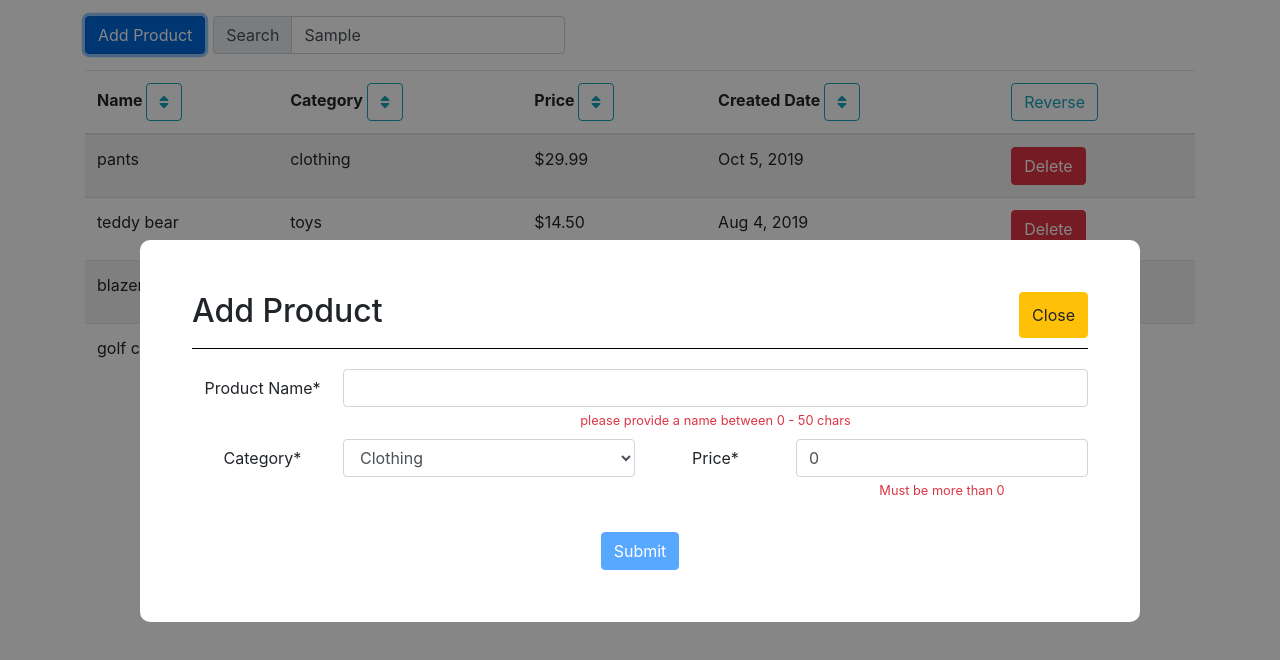
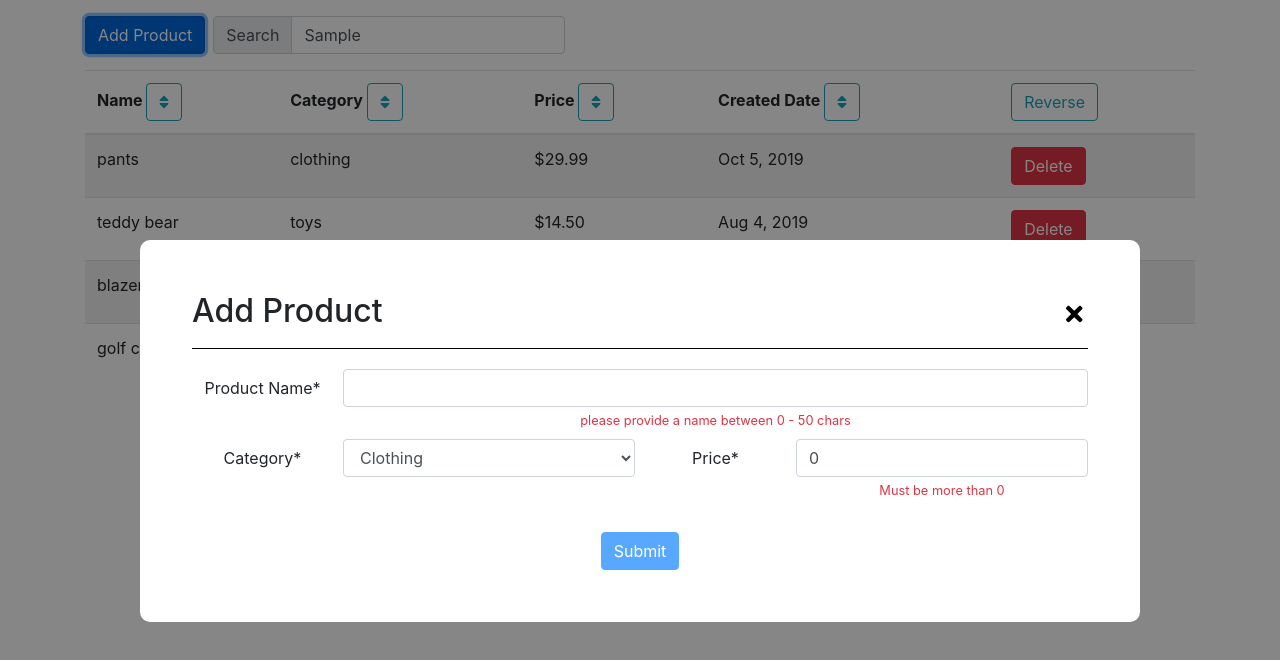
Before and after one commit to DewofyourYouth/products-list-app, a React (Create React App) app: page / in a window 1280 px wide. Both pictures are taken after typing "Sample" into the empty fields and a click on the button "Add Product". Shown: the top 660 px of the page. Built offline with nearby package versions, Linux system fonts and the light colour scheme.

Commit message:
btn styling

```diff
--- a/src/components/AddProduct.js
+++ b/src/components/AddProduct.js
@@ -1,5 +1,7 @@
 import React, { Component } from 'react';
 import { connect } from 'react-redux';
+import { faWindowClose } from '@fortawesome/free-solid-svg-icons';
+
 import { addProduct, toggleModal } from '../actions';
 import {
   saveProductsToLocal,
--- a/src/components/Modal.js
+++ b/src/components/Modal.js
@@ -1,7 +1,10 @@
 import React from 'react';
+import { connect } from 'react-redux';
+import { FontAwesomeIcon } from '@fortawesome/react-fontawesome';
+
 import './Modal.css';
-import { connect } from 'react-redux';
 import { toggleModal } from '../actions';
+import { faTimes } from '@fortawesome/free-solid-svg-icons';
 
 const Modal = ({ show, header, toggleModal, children }) => {
   return (
@@ -9,8 +12,16 @@
       <div className="mod-content-wrapper">
         <div className="mod-header">
           <h2>{header}</h2>
-          <button className="btn btn-warning" onClick={toggleModal}>
-            Close
+          <button
+            style={{
+              border: 'none',
+              borderRadius: '50%',
+              fontSize: '1.5rem',
+              backgroundColor: 'transparent'
+            }}
+            onClick={toggleModal}
+          >
+            <FontAwesomeIcon icon={faTimes} />
           </button>
         </div>
         <div className="mod-main">{children}</div>
```
